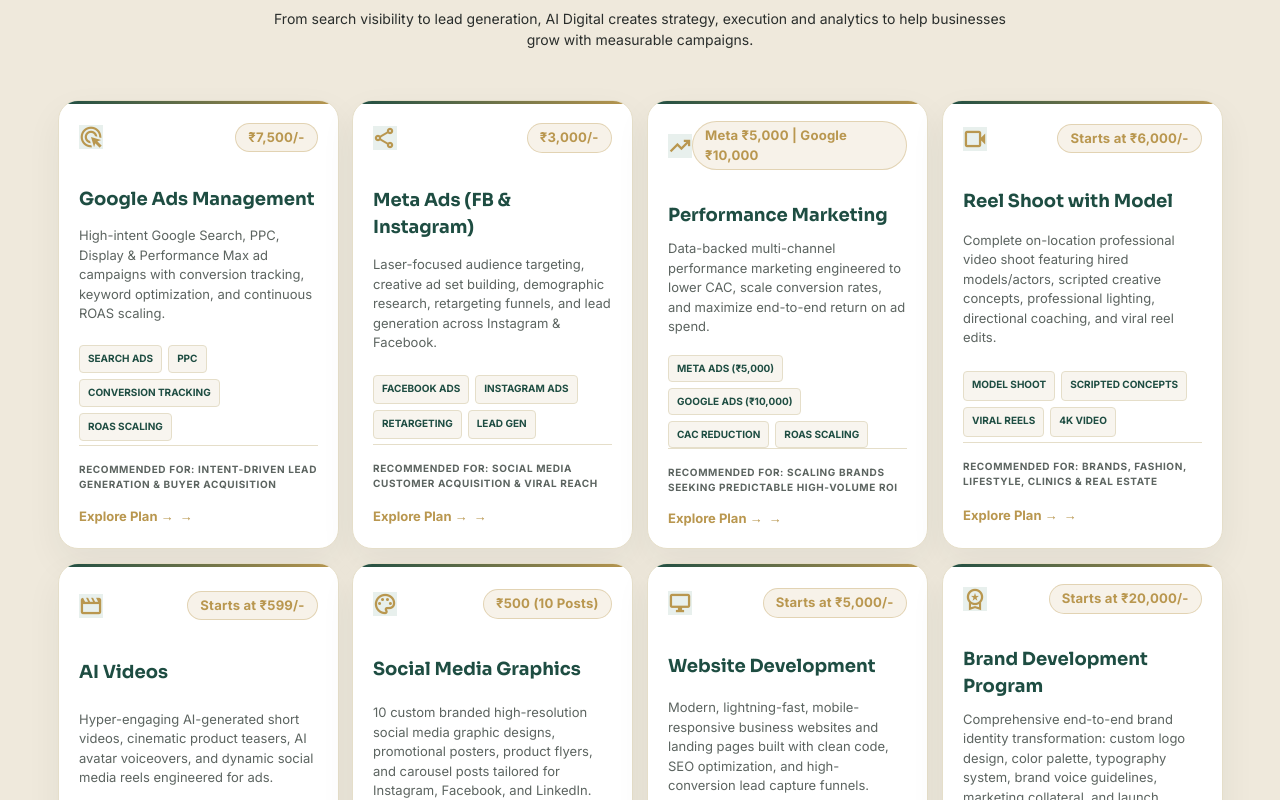
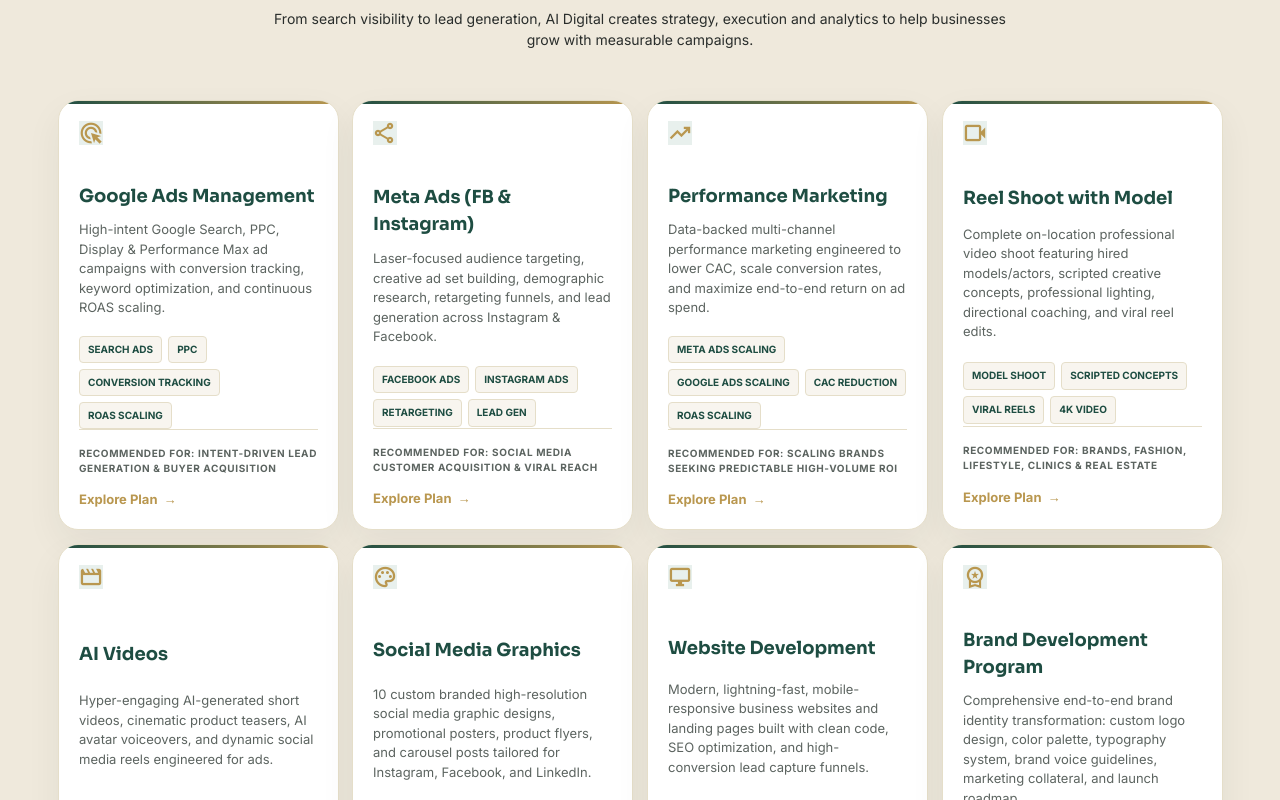
Before and after one commit to bizzmaker77-commits/bizzmaker, a Next.js app: page / in a window 1280 px wide. Shown: the part 1520-2320 px from the top of the page. Built offline with nearby package versions, Linux system fonts and the light colour scheme; no server answers; the database is empty.

Commit message:
fix: remove price badges from homepage service cards and fix double arrow

```diff
--- a/app/page.jsx
+++ b/app/page.jsx
@@ -54,7 +54,6 @@ const campaigns = [
     body: "High-intent Google Search, PPC, Display & Performance Max ad campaigns with conversion tracking, keyword optimization, and continuous ROAS scaling.",
     tags: ["Search Ads", "PPC", "Conversion Tracking", "ROAS Scaling"],
     fit: "Intent-driven lead generation & buyer acquisition",
-    price: "₹7,500/-",
     link: "/pricing#google-ads"
   },
   {
@@ -63,16 +62,14 @@ const campaigns = [
     body: "Laser-focused audience targeting, creative ad set building, demographic research, retargeting funnels, and lead generation across Instagram & Facebook.",
     tags: ["Facebook Ads", "Instagram Ads", "Retargeting", "Lead Gen"],
     fit: "Social media customer acquisition & viral reach",
-    price: "₹3,000/-",
     link: "/pricing#meta-ads"
   },
   {
     icon: "trending_up",
     title: "Performance Marketing",
     body: "Data-backed multi-channel performance marketing engineered to lower CAC, scale conversion rates, and maximize end-to-end return on ad spend.",
-    tags: ["Meta Ads (₹5,000)", "Google Ads (₹10,000)", "CAC Reduction", "ROAS Scaling"],
+    tags: ["Meta Ads Scaling", "Google Ads Scaling", "CAC Reduction", "ROAS Scaling"],
     fit: "Scaling brands seeking predictable high-volume ROI",
-    price: "Meta ₹5,000 | Google ₹10,000",
     link: "/pricing#performance-marketing"
   },
   {
@@ -81,7 +78,6 @@ const campaigns = [
     body: "Complete on-location professional video shoot featuring hired models/actors, scripted creative concepts, professional lighting, directional coaching, and viral reel edits.",
     tags: ["Model Shoot", "Scripted Concepts", "Viral Reels", "4K Video"],
     fit: "Brands, fashion, lifestyle, clinics & real estate",
-    price: "Starts at ₹6,000/-",
     link: "/pricing#reel-shoot"
   },
   {
@@ -90,16 +86,14 @@ const campaigns = [
     body: "Hyper-engaging AI-generated short videos, cinematic product teasers, AI avatar voiceovers, and dynamic social media reels engineered for ads.",
     tags: ["AI Avatars", "Reels & Shorts", "Product Teasers", "Voiceovers"],
     fit: "Affordable viral content & video ad campaigns",
-    price: "Starts at ₹599/-",
     link: "/pricing#ai-videos"
   },
   {
     icon: "palette",
     title: "Social Media Graphics",
     body: "10 custom branded high-resolution social media graphic designs, promotional posters, product flyers, and carousel posts tailored for Instagram, Facebook, and LinkedIn.",
-    tags: ["10 Custom Posts", "Brand Aesthetics", "Carousels", "Flyers"],
+    tags: ["Custom Posts", "Brand Aesthetics", "Carousels", "Flyers"],
     fit: "Daily social media presence & engagement",
-    price: "₹500 (10 Posts)",
     link: "/pricing#social-graphics"
   },
   {
@@ -108,7 +102,6 @@ const campaigns = [
     body: "Modern, lightning-fast, mobile-responsive business websites and landing pages built with clean code, SEO optimization, and high-conversion lead capture funnels.",
     tags: ["Mobile Responsive", "Landing Pages", "Fast Speed", "Lead Capture"],
     fit: "Businesses establishing a powerful digital presence",
-    price: "Starts at ₹5,000/-",
     link: "/pricing#website-development"
   },
   {
@@ -117,7 +110,6 @@ const campaigns = [
     body: "Comprehensive end-to-end brand identity transformation: custom logo design, color palette, typography system, brand voice guidelines, marketing collateral, and launch roadmap.",
     tags: ["Logo & Identity", "Brand Guidelines", "Collateral Kit", "Market Strategy"],
     fit: "Established businesses & startups creating market authority",
-    price: "Starts at ₹20,000/-",
     link: "/pricing#brand-development"
   }
 ];
@@ -297,22 +289,8 @@ export default function Home() {
           <div className="campaign-grid">
             {campaigns.map((campaign, i) => (
               <article className={`campaign-card reveal reveal-delay-${(i % 3) + 1}`} key={campaign.title}>
-                <div style={{ display: "flex", alignItems: "center", justifyContent: "space-between", marginBottom: "14px" }}>
+                <div style={{ marginBottom: "14px" }}>
                   <Icon name={campaign.icon} />
-                  <span
-                    style={{
-                      background: "rgba(185, 151, 79, 0.12)",
-                      color: "#B9974F",
-                      border: "1px solid rgba(185, 151, 79, 0.35)",
-                      padding: "4px 12px",
-                      borderRadius: "100px",
-                      fontSize: "0.82rem",
-                      fontWeight: "700",
-                      letterSpacing: "0.2px"
-                    }}
-                  >
-                    {campaign.price}
-                  </span>
                 </div>
                 <h3>{campaign.title}</h3>
                 <p>{campaign.body}</p>
@@ -320,7 +298,7 @@ export default function Home() {
                   {campaign.tags.map((tag) => <span key={tag}>{tag}</span>)}
                 </div>
                 <small>Recommended for: {campaign.fit}</small>
-                <a href={campaign.link} className="campaign-pricing-btn">Explore Plan &rarr;</a>
+                <a href={campaign.link} className="campaign-pricing-btn">Explore Plan</a>
               </article>
             ))}
           </div>
```
